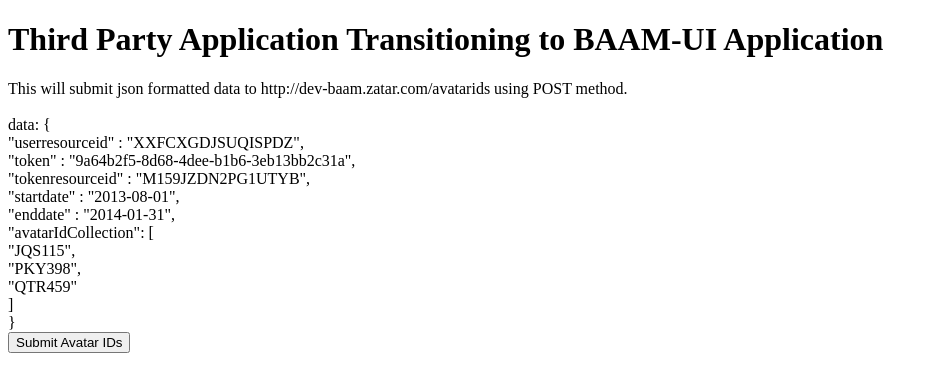
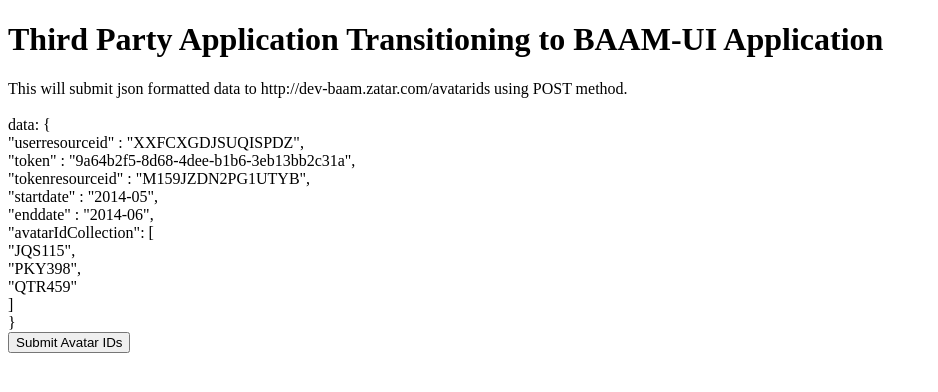
Before and after one commit to c0debreaker/c0debreaker.github.io, a Jekyll site: the page 3rdpartytobaam.html, which Jekyll copies as it is, in a window 1280 px wide. Shown: the top 392 px of the page, without its empty margins (0-938 px from the left). Built offline with Jekyll 4.4.1, drawn with Linux system fonts in a browser that asks for light colours; nearby versions of some CDN libraries; a script that is not in the unit is left out; comment, search, counter and statistics services are not loaded.

Commit message:
3rd party to baam ui transitioning PoC

```diff
--- a/3rdpartytobaam.html
+++ b/3rdpartytobaam.html
@@ -23,8 +23,8 @@
                                 "userresourceid" : "XXFCXGDJSUQISPDZ",
                                 "token" : "9a64b2f5-8d68-4dee-b1b6-3eb13bb2c31a",
                                 "tokenresourceid" : "M159JZDN2PG1UTYB",
-                                "startdate" : "2013-08-01",
-                                "enddate" : "2014-01-31",
+                                "startdate" : "2014-05",
+                                "enddate" : "2014-06",
                                 "avatarIdCollection": [
                                     "JQS115",
                                     "PKY398",
@@ -49,8 +49,8 @@
         "userresourceid" : "XXFCXGDJSUQISPDZ",<br/>
         "token" : "9a64b2f5-8d68-4dee-b1b6-3eb13bb2c31a",<br/>
         "tokenresourceid" : "M159JZDN2PG1UTYB",<br/>
-        "startdate" : "2013-08-01",<br/>
-        "enddate" : "2014-01-31",<br/>
+        "startdate" : "2014-05",<br/>
+        "enddate" : "2014-06",<br/>
         "avatarIdCollection": [<br/>
         "JQS115",<br/>
         "PKY398",<br/>
```
